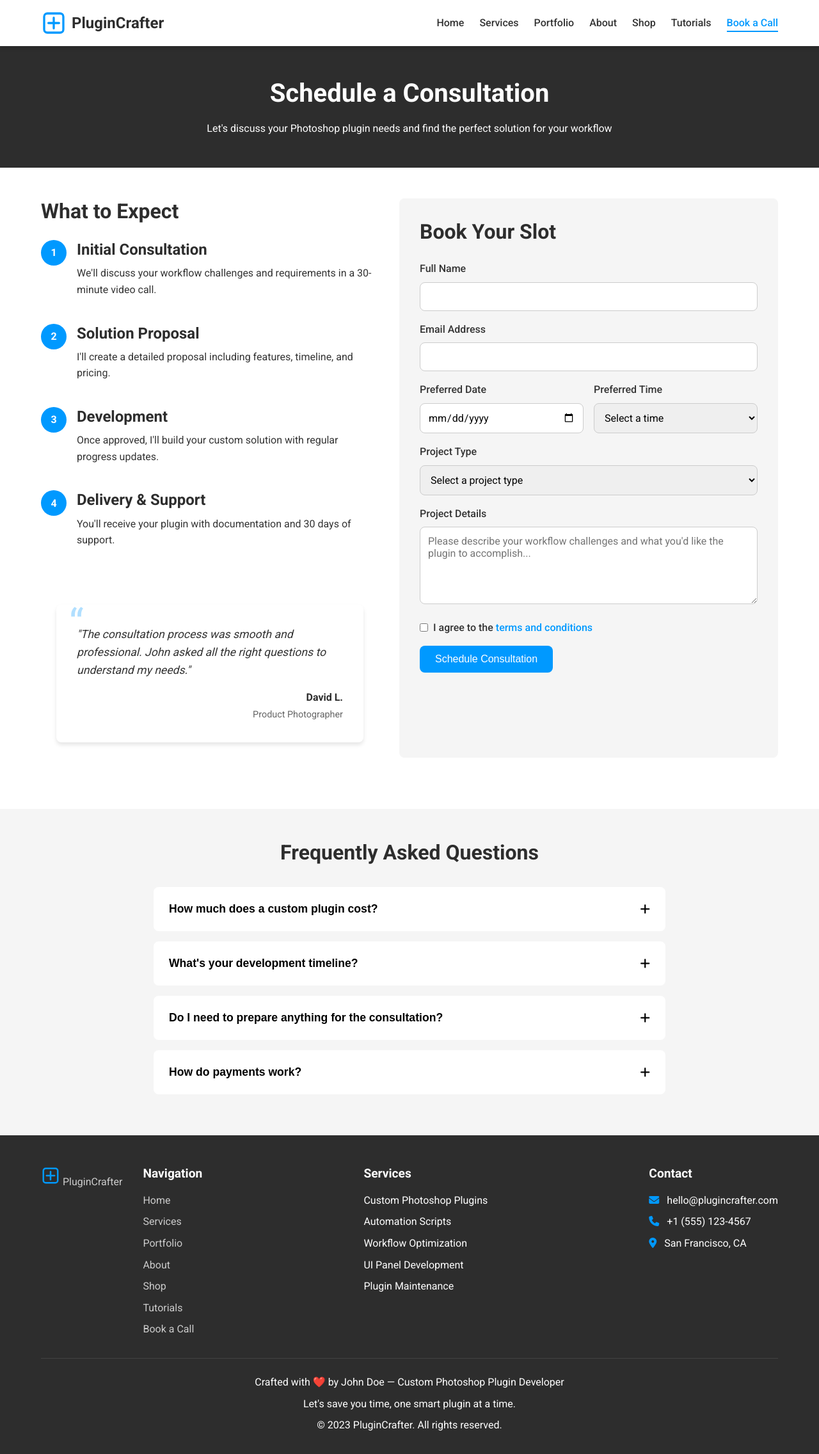
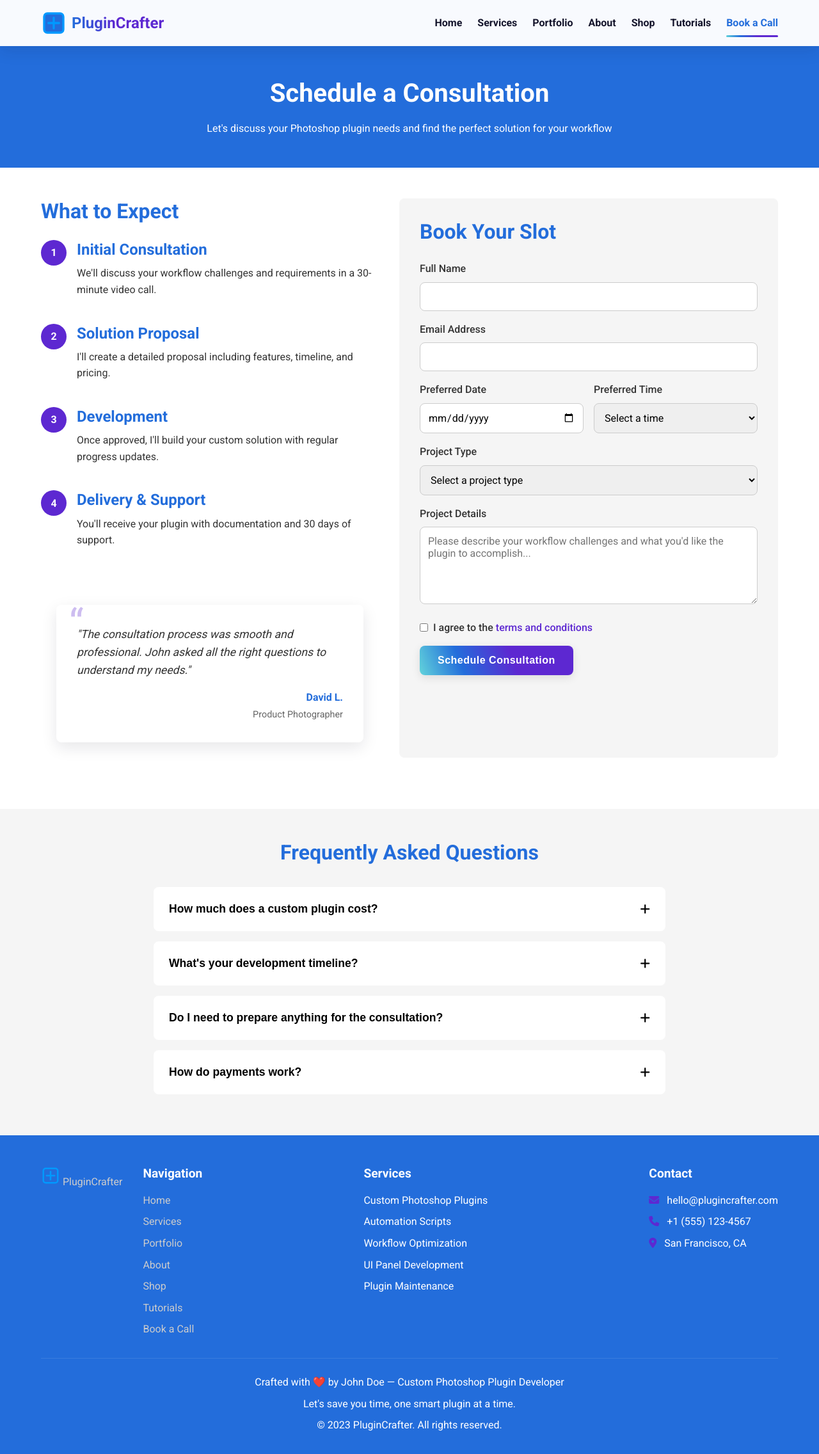
Before and after one commit to JIMOHMA/PhotoshopScriptHub, a Flask app: page /booking in a window 1280 px wide. Shown: the whole page at 64% size. Run offline with Flask 3, Linux system fonts and the light colour scheme.

Commit message:
Revamp website style to provide a modern and engaging user experience
Update CSS styles to match the design of CodeStitch, including new color scheme, gradients, button styles, and header.

Replit-Commit-Author: Agent
Replit-Commit-Session-Id: f4ec02a0-d94a-42dd-9b3c-e1f7c01f4a40
Replit-Commit-Screenshot-Url: https://storage.googleapis.com/screenshot-production-us-central1/9410bcce-35cd-43cb-83d5-449c52382674/b5fbf88e-0f3e-4e8f-abaf-db1efef4f0a2.jpg

```diff
--- a/static/css/styles.css
+++ b/static/css/styles.css
@@ -1,25 +1,38 @@
 /* ===== Base Styles ===== */
 :root {
-  --primary-color: #2D2D2D;     /* Dark Grey */
-  --secondary-color: #0099FF;   /* Adobe Blue */
-  --accent-color: #FF4D4D;      /* Coral Red */
+  /* Main Colors */
+  --primary-color: #236ddb;     /* Primary Blue */
+  --secondary-color: #5d28d1;   /* Secondary Purple */
+  --accent-color: #69e0db;      /* Accent Teal */
+  --dark-primary: #14142b;      /* Dark Background */
   --background-color: #FFFFFF;  /* White */
   --text-color: #333333;        /* Charcoal */
+
+  /* Gradient Values */
+  --gradient-primary: linear-gradient(69.15deg, #69e0db -3.44%, #236ddb 27.52%, #5d28d1 60.26%);
+  --gradient-secondary: linear-gradient(143.35deg, #3f88f5 7.56%, #4611b8 32.68%, #1d005a 60.54%);
+
+  /* UI Colors */
   --light-grey: #F5F5F5;
   --grey: #CCCCCC;
   --dark-grey: #666666;
   --success-color: #28a745;
   --error-color: #dc3545;
   --warning-color: #ffc107;
+
+  /* Spacing */
   --spacing-sm: 8px;
   --spacing-md: 16px;
   --spacing-lg: 24px;
   --spacing-xl: 32px;
   --spacing-xxl: 48px;
+
+  /* Borders & Shadows */
   --border-radius-sm: 4px;
   --border-radius-md: 8px;
   --border-radius-lg: 12px;
-  --box-shadow: 0 4px 6px rgba(0, 0, 0, 0.1);
+  --box-shadow: 0 8px 24px rgba(20, 20, 43, 0.1);
+  --box-shadow-lg: 0 12px 32px rgba(20, 20, 43, 0.15);
   --transition: all 0.3s ease;
 }
 
@@ -100,45 +113,67 @@ p {
 /* ===== Button Styles ===== */
 .btn {
   display: inline-block;
-  padding: 12px 24px;
+  padding: 14px 28px;
   border-radius: var(--border-radius-md);
-  font-weight: 500;
+  font-weight: 600;
   text-align: center;
   cursor: pointer;
   transition: var(--transition);
   font-size: 1rem;
   border: none;
+  position: relative;
+  overflow: hidden;
+  z-index: 1;
+  letter-spacing: 0.5px;
+  box-shadow: 0 4px 14px rgba(0, 0, 0, 0.1);
+}
+
+.btn:before {
+  content: '';
+  position: absolute;
+  top: 0;
+  left: 0;
+  width: 0;
+  height: 100%;
+  background: rgba(255, 255, 255, 0.1);
+  transition: all 0.4s ease-in-out;
+  z-index: -1;
+}
+
+.btn:hover:before {
+  width: 100%;
 }
 
 .btn-primary {
-  background-color: var(--secondary-color);
+  background: var(--gradient-primary);
   color: white;
 }
 
 .btn-primary:hover {
-  background-color: #007acc;
-  color: white;
+  transform: translateY(-2px);
+  box-shadow: 0 6px 20px rgba(93, 40, 209, 0.2);
 }
 
 .btn-secondary {
-  background-color: var(--primary-color);
+  background: var(--gradient-secondary);
   color: white;
 }
 
 .btn-secondary:hover {
-  background-color: #1a1a1a;
-  color: white;
+  transform: translateY(-2px);
+  box-shadow: 0 6px 20px rgba(93, 40, 209, 0.2);
 }
 
 .btn-outline {
   background-color: transparent;
-  border: 2px solid var(--secondary-color);
-  color: var(--secondary-color);
+  border: 2px solid var(--primary-color);
+  color: var(--primary-color);
 }
 
 .btn-outline:hover {
-  background-color: var(--secondary-color);
+  background-color: var(--primary-color);
   color: white;
+  transform: translateY(-2px);
 }
 
 /* ===== Header & Navigation ===== */
@@ -147,7 +182,9 @@ p {
   top: 0;
   left: 0;
   width: 100%;
-  background-color: var(--background-color);
+  background-color: rgba(255, 255, 255, 0.97);
+  backdrop-filter: blur(10px);
+  -webkit-backdrop-filter: blur(10px);
   box-shadow: var(--box-shadow);
   z-index: 1000;
   padding: var(--spacing-md) 0;
@@ -163,13 +200,19 @@ p {
 .logo a {
   display: flex;
   align-items: center;
-  color: var(--primary-color);
-  font-weight: 700;
+  font-weight: 800;
   font-size: 1.5rem;
+  text-decoration: none;
+  background: var(--gradient-primary);
+  -webkit-background-clip: text;
+  background-clip: text;
+  -webkit-text-fill-color: transparent;
 }
 
 .logo svg {
   margin-right: var(--spacing-sm);
+  fill: var(--primary-color);
+  stroke: url(#gradient);
 }
 
 .main-nav ul {
@@ -181,34 +224,49 @@ p {
 }
 
 .main-nav a {
-  color: var(--text-color);
-  font-weight: 500;
+  color: var(--dark-primary);
+  font-weight: 600;
   position: relative;
+  padding: 0.5rem 0;
+  text-decoration: none;
 }
 
 .main-nav a:hover, .main-nav a.active {
-  color: var(--secondary-color);
+  color: var(--primary-color);
 }
 
 .main-nav a::after {
   content: '';
   position: absolute;
   width: 0;
-  height: 2px;
+  height: 3px;
   bottom: -5px;
   left: 0;
-  background-color: var(--secondary-color);
-  transition: var(--transition);
+  background: var(--gradient-primary);
+  border-radius: 2px;
+  transition: width 0.3s ease;
 }
 
 .main-nav a:hover::after, .main-nav a.active::after {
   width: 100%;
 }
 
+.nav-cta {
+  display: flex;
+  align-items: center;
+}
+
+.nav-cta .btn {
+  padding: 10px 20px;
+  margin-left: var(--spacing-lg);
+  font-size: 0.9rem;
+}
+
 .mobile-menu-toggle {
   display: none;
   flex-direction: column;
   cursor: pointer;
+  z-index: 1100;
 }
 
 .mobile-menu-toggle span {
```
Also changed, not shown: other parts of static/css/styles.css (+131 -19 lines), static/images/grid-pattern.svg (added).
